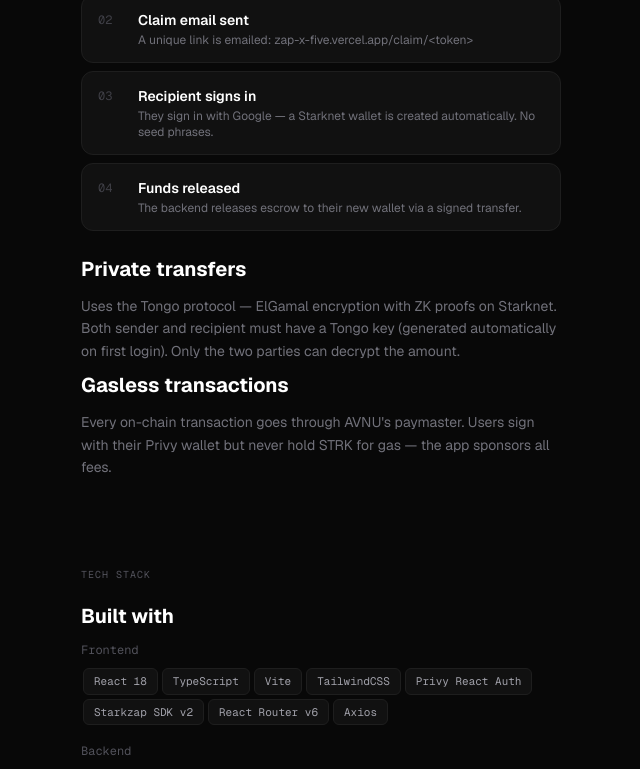
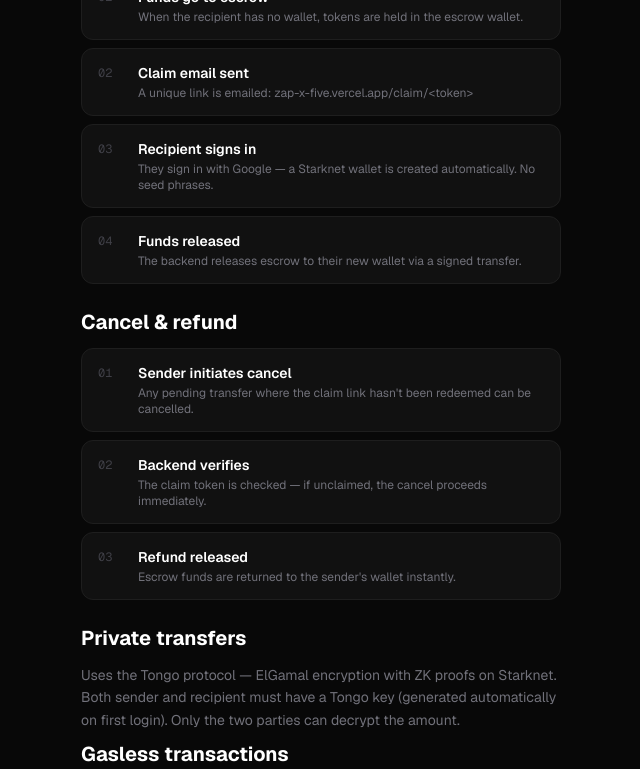
Before and after one commit to tomcrown/zap-x, a React (Vite) app in the folder frontend/: page /docs in a window 1280 px wide. Shown: the part 1683-2452 px from the top of the page, without its empty margins (431-1071 px from the left). Built offline with nearby package versions, Linux system fonts and the light colour scheme; no server answers; the HTML template or start-up script is replaced by a standard one; what starkzap would draw is missing.

Commit message:
update docspage

```diff
--- a/frontend/src/pages/DocsPage.tsx
+++ b/frontend/src/pages/DocsPage.tsx
@@ -254,6 +254,10 @@ export function DocsPage() {
                     "Claim links",
                     "Unregistered recipients get an email claim link",
                   ],
+                  [
+                    "Cancel & refund",
+                    "Senders can cancel any unclaimed transfer and get an instant refund",
+                  ],
                   ["Gasless", "All fees sponsored by AVNU Paymaster"],
                   ["Swap", "Swap between supported tokens instantly"],
                   ["DCA", "Automate recurring token buys on a schedule"],
@@ -304,6 +308,24 @@ export function DocsPage() {
                   num="04"
                   title="Funds released"
                   desc="The backend releases escrow to their new wallet via a signed transfer."
+                />
+              </div>
+              <SectionTitle>Cancel & refund</SectionTitle>
+              <div className="mb-6">
+                <Step
+                  num="01"
+                  title="Sender initiates cancel"
+                  desc="Any pending transfer where the claim link hasn't been redeemed can be cancelled."
+                />
+                <Step
+                  num="02"
+                  title="Backend verifies"
+                  desc="The claim token is checked — if unclaimed, the cancel proceeds immediately."
+                />
+                <Step
+                  num="03"
+                  title="Refund released"
+                  desc="Escrow funds are returned to the sender's wallet instantly."
                 />
               </div>
 
```
